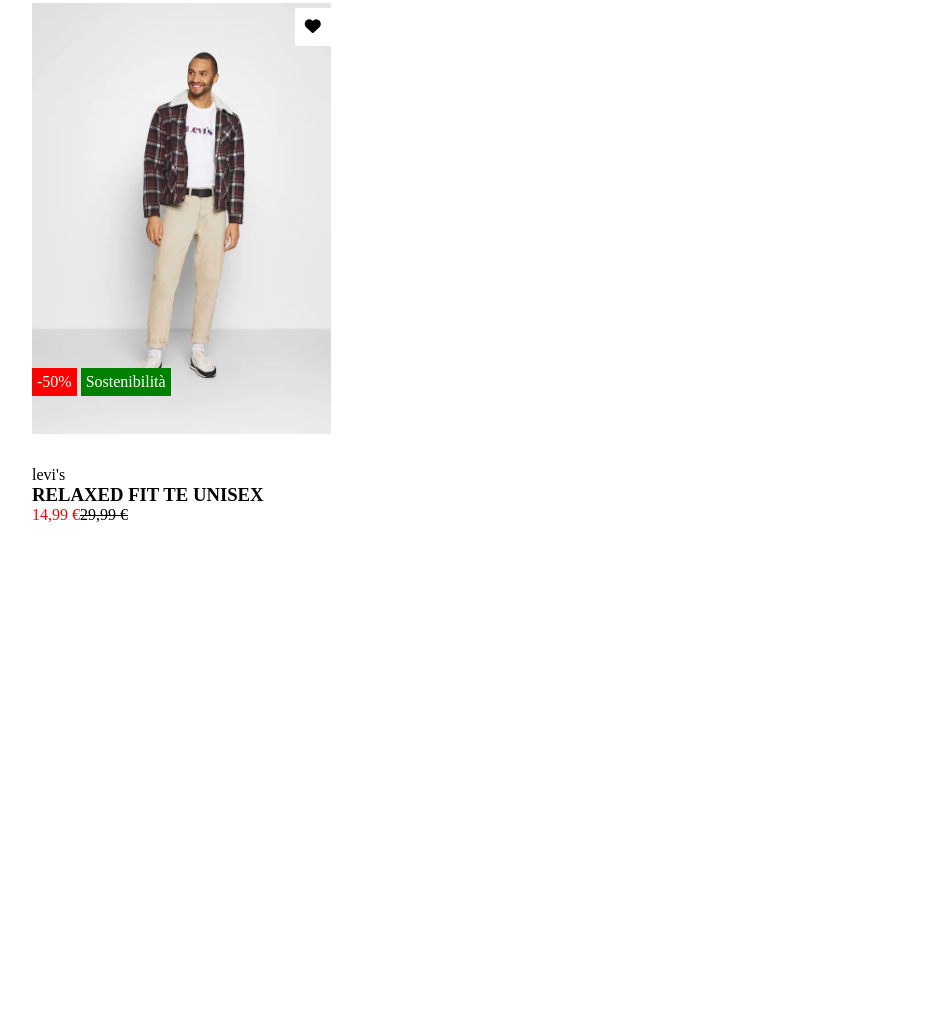
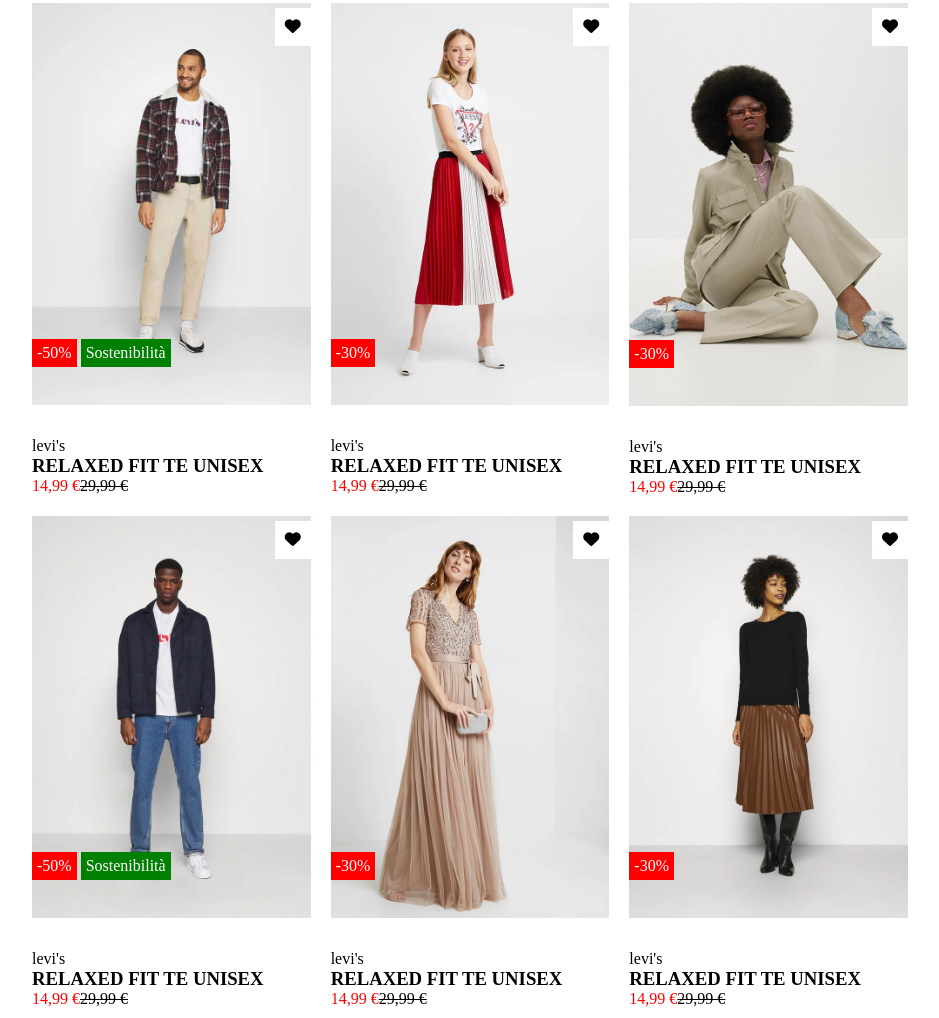
Before and after one commit to Andreaboldrin97/html-css-boolando, a plain HTML site: page index.html in a window 1280 px wide. Shown: the part 102-1120 px from the top of the page, without its empty margins (170-1109 px from the left). Before the commit the page ends 800 px from the top, so only its background shows below. Drawn offline with Linux system fonts and the light colour scheme.

Commit message:
creazione cards

```diff
--- a/index.html
+++ b/index.html
@@ -47,8 +47,9 @@
                     <p><span class="discount">14,99 &euro;</span><span class="price">29,99 &euro;</span></p>
                 </div>
             </div>
-            <!-- <div class="card">
+             <div class="card">
                  <img src="./img/2.webp" alt="men1">
+                 <img class="img-hover"src="./img/2b.webp" alt="">
                  <div class="heart">
                     <i class="fa-solid fa-heart"></i>
                  </div>
@@ -63,6 +64,7 @@
             </div>
             <div class="card">
                  <img src="./img/3.webp" alt="men1">
+                 <img class="img-hover"src="./img/3b.webp" alt="">
                  <div class="heart">
                     <i class="fa-solid fa-heart"></i>
                  </div>
@@ -73,7 +75,55 @@
                      <p>levi's</p>
                     <h3>RELAXED FIT TE UNISEX</h3>
                     <p><span class="discount">14,99 &euro;</span><span class="price">29,99 &euro;</span></p>
-                </div> -->
+                </div>
+            </div>
+        </section>
+        <section class="container flex-content">
+            <div class="card">
+                 <img class="img-prime" src="./img/4.webp" alt="men1">
+                 <img class="img-hover"src="./img/4b.webp" alt="">
+                 <div class="heart">
+                    <i class="fa-solid fa-heart"></i>
+                 </div>
+                 <div class="section-banner">
+                     <div class="banner reduction">-50%</div>
+                     <div class="banner sustainability">Sostenibilità</div>
+                 </div>
+                 <div class="articol">
+                     <p>levi's</p>
+                    <h3>RELAXED FIT TE UNISEX</h3>
+                    <p><span class="discount">14,99 &euro;</span><span class="price">29,99 &euro;</span></p>
+                </div>
+            </div>
+             <div class="card">
+                 <img src="./img/5.webp" alt="men1">
+                 <img class="img-hover"src="./img/5b.webp" alt="">
+                 <div class="heart">
+                    <i class="fa-solid fa-heart"></i>
+                 </div>
+                 <div class="section-banner">
+                     <div class="banner reduction">-30%</div>
+                 </div>
+                 <div class="articol">
+                     <p>levi's</p>
+                    <h3>RELAXED FIT TE UNISEX</h3>
+                    <p><span class="discount">14,99 &euro;</span><span class="price">29,99 &euro;</span></p>
+                </div>
+            </div>
+            <div class="card">
+                 <img src="./img/6.webp" alt="men1">
+                 <img class="img-hover"src="./img/6b.webp" alt="">
+                 <div class="heart">
+                    <i class="fa-solid fa-heart"></i>
+                 </div>
+                 <div class="section-banner">
+                     <div class="banner reduction">-30%</div>
+                 </div>
+                 <div class="articol">
+                     <p>levi's</p>
+                    <h3>RELAXED FIT TE UNISEX</h3>
+                    <p><span class="discount">14,99 &euro;</span><span class="price">29,99 &euro;</span></p>
+                </div>
             </div>
         </section>
     </main>
```
